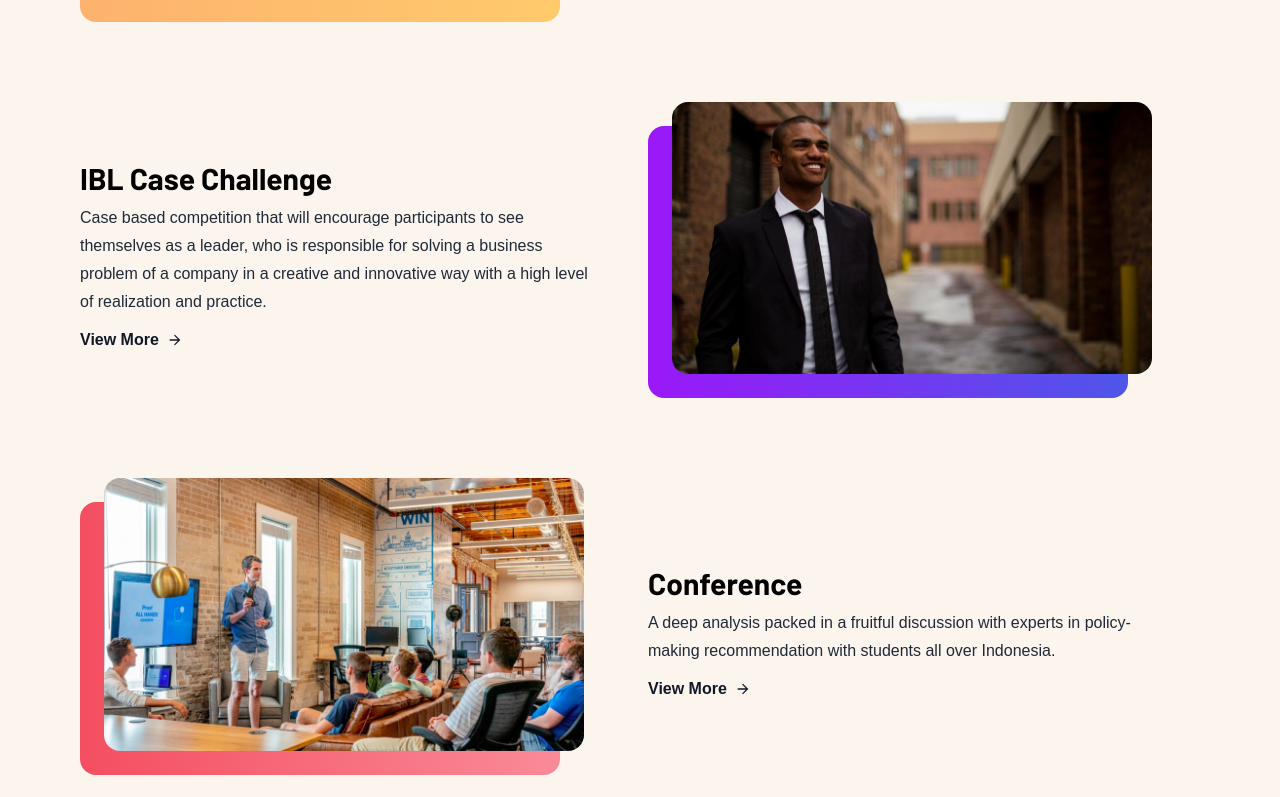
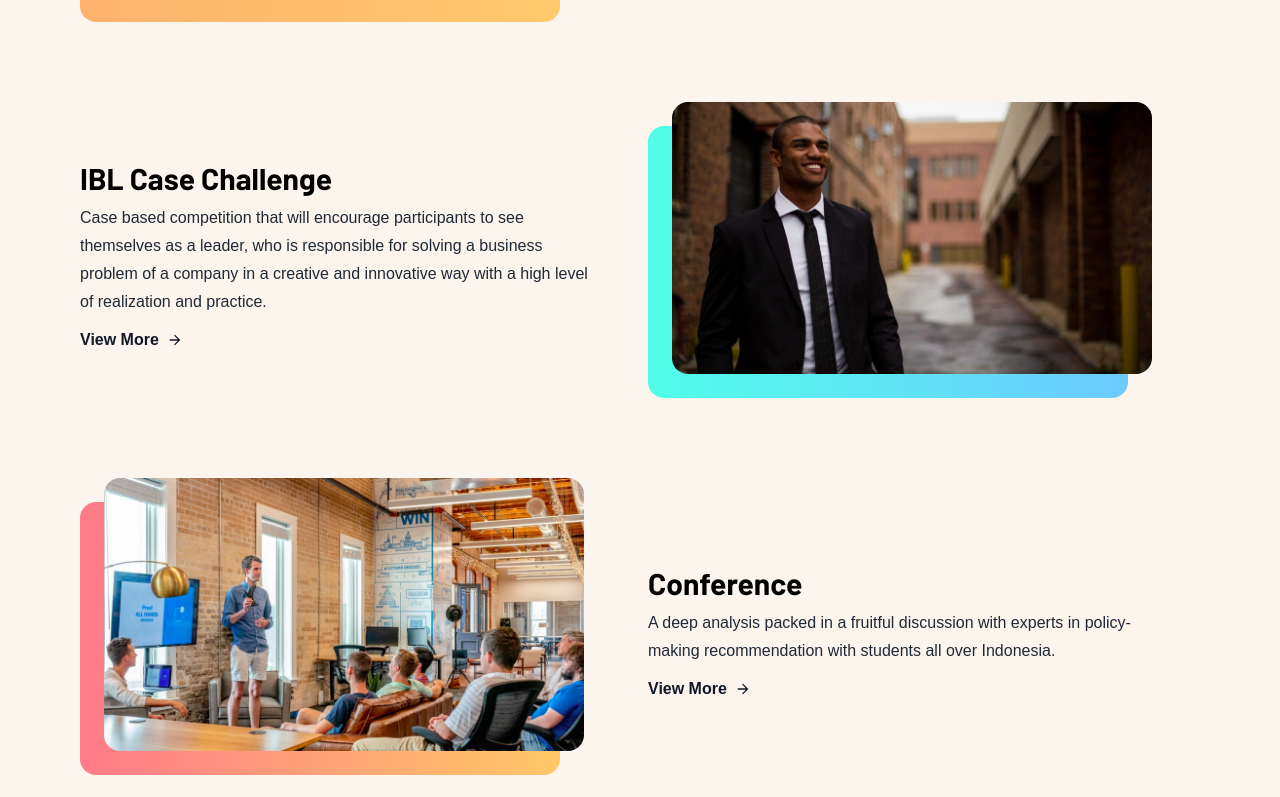
Before and after one commit to theodorusclarence/sxceosleague, a Next.js app: page / in a window 1280 px wide. Shown: the part 1323-2120 px from the top of the page. Built offline with nearby package versions, Linux system fonts and the light colour scheme; a web font is replaced by a local one.

Commit message:
feat: change EventLists image bg to match color scheme each page

```diff
--- a/components/EventLists.jsx
+++ b/components/EventLists.jsx
@@ -86,8 +86,8 @@ function EventImage({ id }) {
             id === 1
                 ? 'from-sorange-600 to-sorange-500'
                 : id === 2
-                ? 'from-spurple-500 to-spurple-600'
-                : 'from-sred-500 to-sred-600 '
+                ? 'from-sblue-400 to-sblue-500'
+                : 'from-geraldine to-goldentainoi'
         }
         rounded-2xl`}
         >
--- a/tailwind.config.js
+++ b/tailwind.config.js
@@ -27,6 +27,7 @@ module.exports = {
                     700: '#FDA750',
                 },
                 sred: { 500: '#f44e61', 600: '#FA8A97', 700: '#EA4C6D' },
+                sblue: { 400: '#51FEE9', 500: '#6CCAFF' },
                 beige: '#FCF5EE',
                 watusi: '#FEE2D2',
                 geraldine: '#FF7B8A',
```
